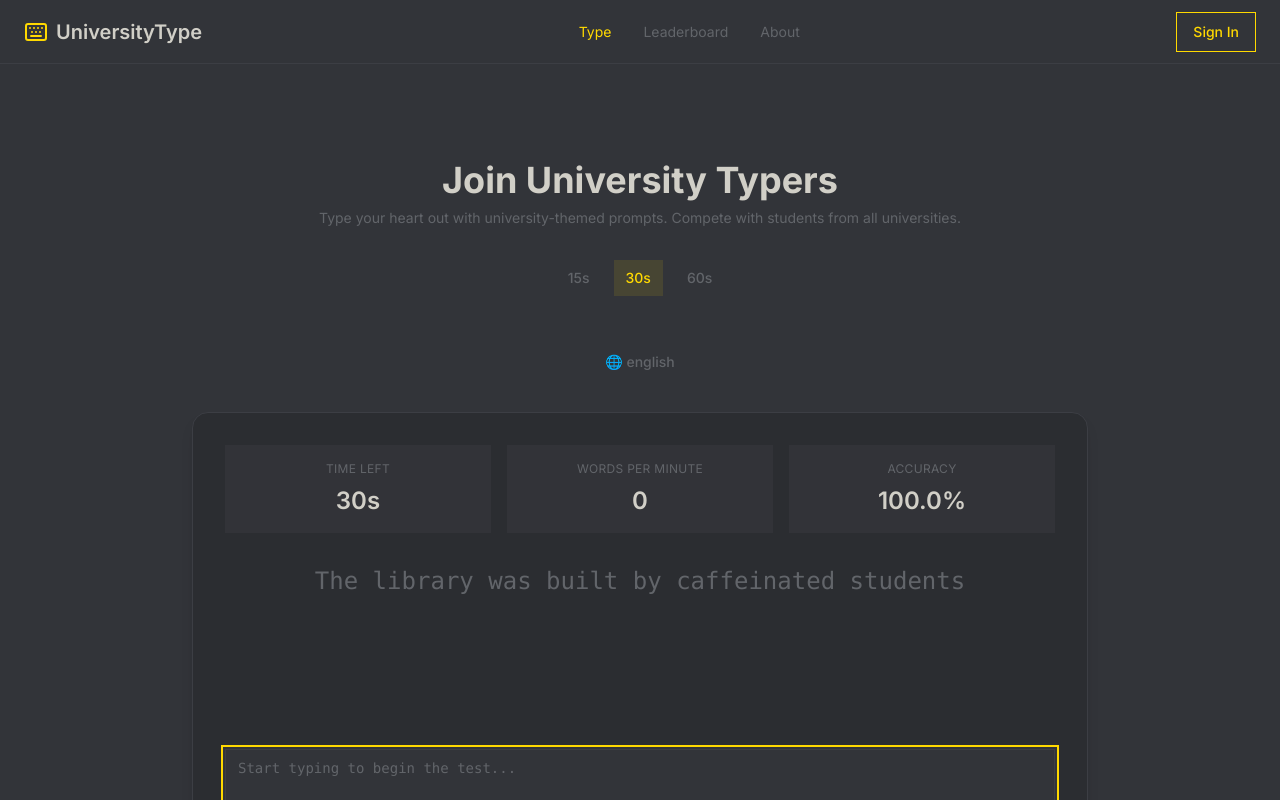
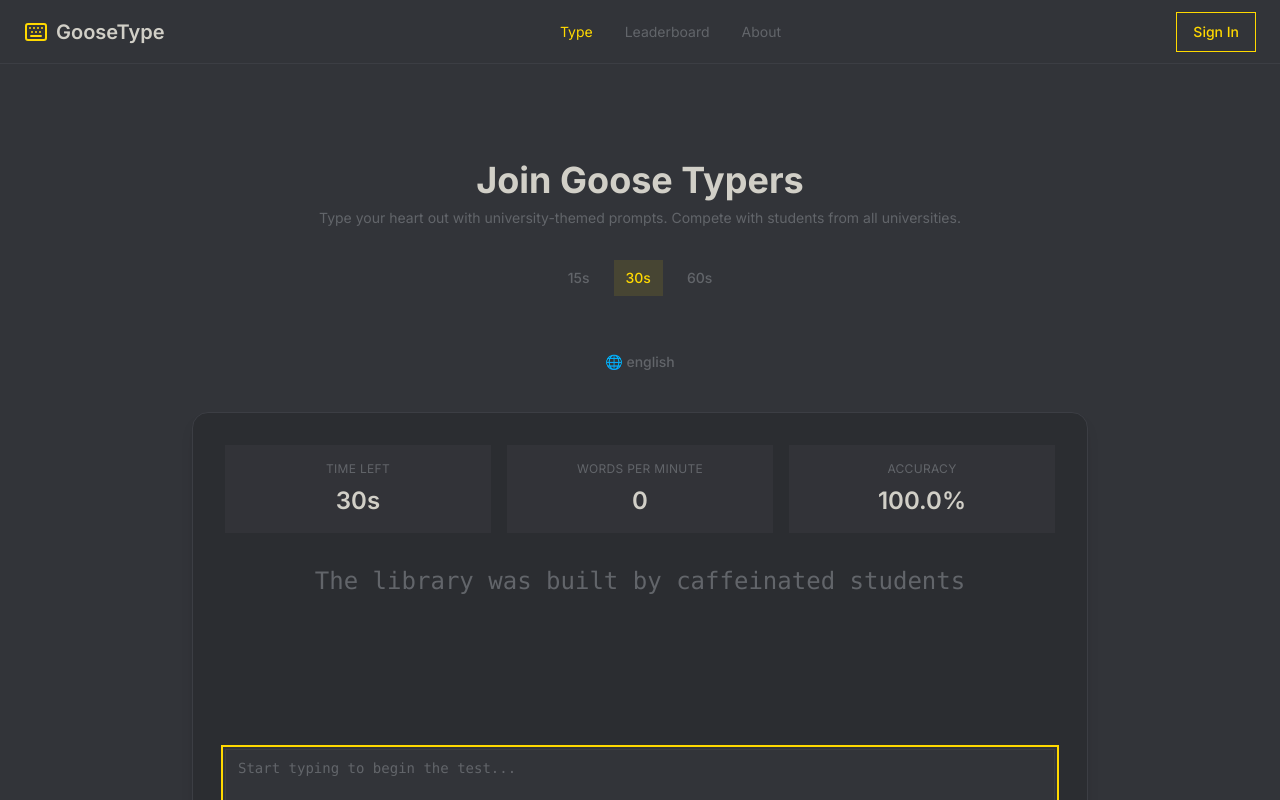
Before and after one commit to muhibwqr/waterloo-type-racer, a React (Vite) app: page / in a window 1280 px wide. Shown: the top 800 px of the page. Built offline with nearby package versions, Linux system fonts and the light colour scheme.

Commit message:
Rename app to GooseType

```diff
--- a/src/components/Navigation.tsx
+++ b/src/components/Navigation.tsx
@@ -27,7 +27,7 @@ const Navigation = () => {
           <Link to="/" className="flex items-center gap-2 group">
             <Keyboard className="w-6 h-6 text-primary transition-colors" />
             <span className="text-xl font-semibold text-foreground group-hover:text-primary transition-colors">
-              UniversityType
+              GooseType
             </span>
           </Link>
 
--- a/src/pages/About.tsx
+++ b/src/pages/About.tsx
@@ -61,7 +61,7 @@ const About = () => {
         {/* Features Section */}
         <div className="max-w-6xl mx-auto mb-20">
           <h2 className="text-4xl font-bold text-center mb-12 text-foreground">
-            Why Join UniversityType?
+            Why Join GooseType?
           </h2>
 
           <div className="grid grid-cols-1 md:grid-cols-2 gap-8">
@@ -87,7 +87,7 @@ const About = () => {
         <div className="max-w-3xl mx-auto text-center space-y-6 py-16 border-t border-border">
           <div className="text-6xl text-primary mb-4">"</div>
           <blockquote className="text-2xl italic text-foreground">
-            UniversityType turned our study sessions into a friendly competition. The leaderboard keeps us
+            GooseType turned our study sessions into a friendly competition. The leaderboard keeps us
             motivated—shoutout to the Diamond tier grinders!
           </blockquote>
           <p className="text-muted-foreground">— Anonymous, S+ Tier Typer</p>
--- a/src/pages/LeaderboardPage.tsx
+++ b/src/pages/LeaderboardPage.tsx
@@ -21,7 +21,7 @@ type DisplayRow = {
 };
 
 const totalSlots = 23;
-const placeholderName = "Waiting for a University Typer";
+const placeholderName = "Waiting for a Goose Typer";
 const placeholderProgram = "Claim this spot";
 
 const LeaderboardPage = () => {
--- a/src/pages/TypingTest.tsx
+++ b/src/pages/TypingTest.tsx
@@ -434,7 +434,7 @@ const TypingTest = () => {
           <div className="mb-8">
             <div className="text-center mb-2">
               <h1 className="text-4xl font-bold text-foreground">
-                Join University Typers
+                Join Goose Typers
               </h1>
             </div>
             <p className="text-muted-foreground text-sm mt-1 text-center">
```
Also changed, not shown: 1 other file (tests, documents, lock files or other folders).
